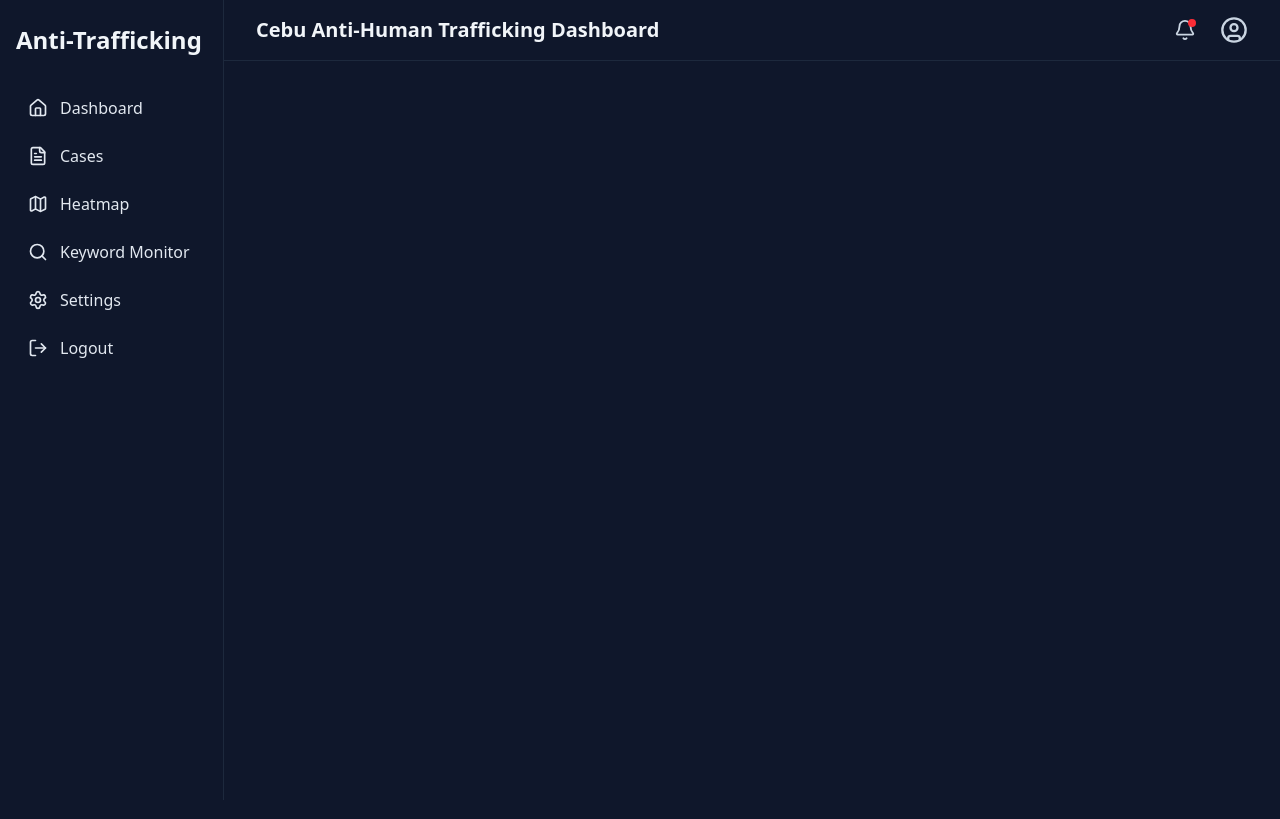
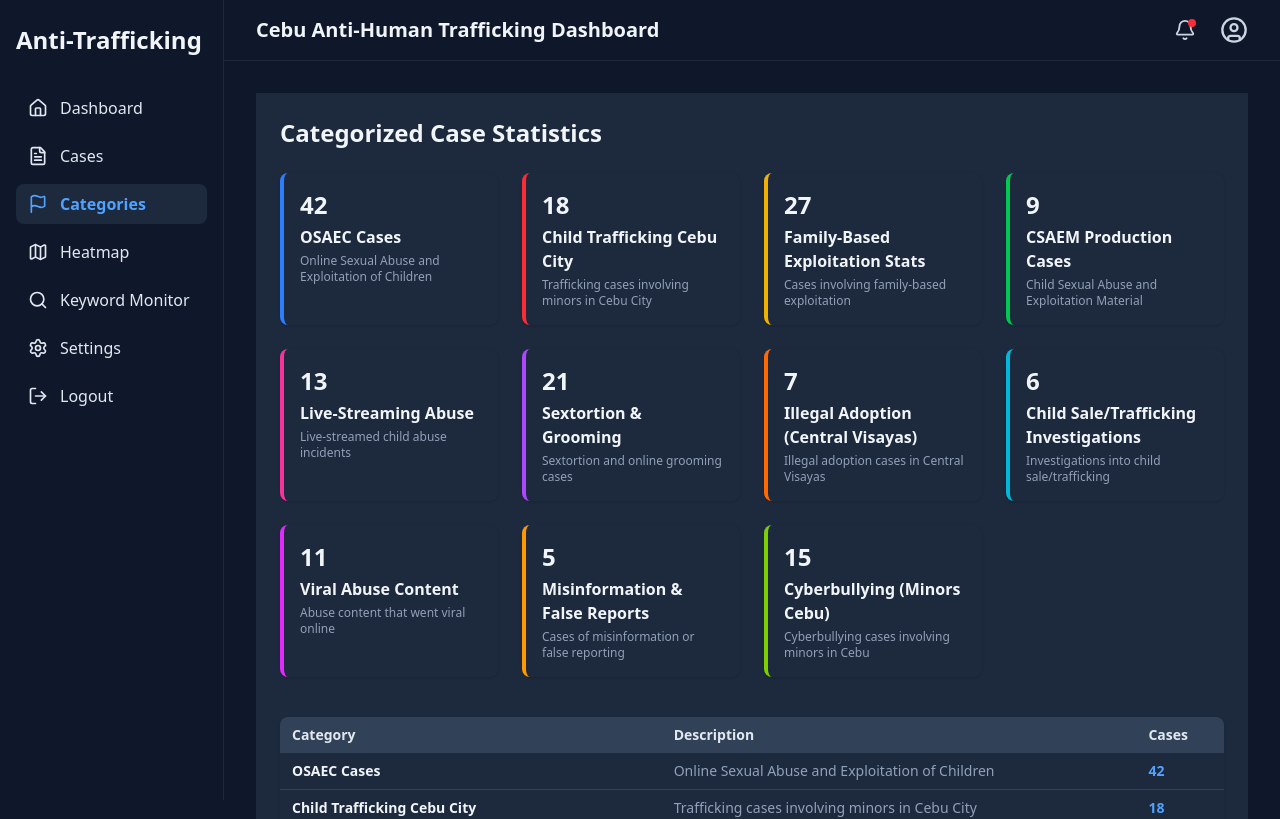
Before and after one commit to h4nzdev/HackathonDashboard, a React (Vite) app: page /categories in a window 1280 px wide. Shown: the top 819 px of the page. Built offline with nearby package versions, Linux system fonts and the light colour scheme.

Commit message:
Update for category

```diff
--- a/src/App.jsx
+++ b/src/App.jsx
@@ -10,6 +10,7 @@ import CasesPage from './pages/CasesPage';
 import HeatmapPage from './pages/HeatmapPage';
 import KeywordPage from './pages/KeywordPage';
 import stats from './data/dashboardStats.json';
+import CategoriesPage from "./pages/CategoriesPage";
 import { AlertCircle, Facebook, Flag, MapPin } from 'lucide-react';
 
 
@@ -29,13 +30,16 @@ export default function App() {
           <Header />
           <main className="flex-1 p-8 bg-slate-900 overflow-y-auto">
             <Routes>
-              <Route path="/" element={
+              <Route
+                path="/"
+                element={
                   <>
                     <div className="grid grid-cols-1 sm:grid-cols-2 md:grid-cols-4 gap-6 mb-8">
                       {cards.map((card, idx) => (
                         <DashboardCard key={idx} {...card} />
                       ))}
                     </div>
+                    {/* Category Stat Cards and Table moved to /categories page */}
                     <div className="grid grid-cols-1 md:grid-cols-2 gap-8">
                       <div>
                         <KeywordLogTable />
@@ -44,8 +48,10 @@ export default function App() {
                       <HeatmapMap />
                     </div>
                   </>
-              } />
+                }
+              />
               <Route path="/cases" element={<CasesPage />} />
+              <Route path="/categories" element={<CategoriesPage />} />
               <Route path="/heatmap" element={<HeatmapPage />} />
               <Route path="/keywords" element={<KeywordPage />} />
             </Routes>
--- /dev/null
+++ b/src/components/CategorySection.jsx
@@ -0,0 +1,25 @@
+import CategoryStatCard from './CategoryStatCard';
+
+const colorMap = [
+  'border-blue-500',
+  'border-red-500',
+  'border-yellow-500',
+  'border-green-500',
+  'border-pink-500',
+  'border-purple-500',
+  'border-orange-500',
+  'border-cyan-500',
+  'border-fuchsia-500',
+  'border-amber-500',
+  'border-lime-500',
+];
+
+export default function CategorySection({ stats }) {
+  return (
+    <div className="grid grid-cols-1 sm:grid-cols-2 md:grid-cols-3 lg:grid-cols-4 gap-6 mb-10">
+      {stats.map((item, idx) => (
+        <CategoryStatCard key={item.category} {...item} color={colorMap[idx % colorMap.length]} />
+      ))}
+    </div>
+  );
+}
--- /dev/null
+++ b/src/components/CategoryStatCard.jsx
@@ -0,0 +1,9 @@
+export default function CategoryStatCard({ category, count, desc, color }) {
+  return (
+    <div className={`bg-slate-800 rounded-lg p-4 shadow flex flex-col min-w-[200px] border-l-4 ${color}`}>
+      <div className="text-2xl font-bold mb-1">{count}</div>
+      <div className="text-slate-100 font-semibold mb-1">{category}</div>
+      <div className="text-slate-400 text-xs">{desc}</div>
+    </div>
+  );
+}
--- /dev/null
+++ b/src/components/CategoryTable.jsx
@@ -0,0 +1,24 @@
+export default function CategoryTable({ stats }) {
+  return (
+    <div className="overflow-x-auto rounded-lg shadow bg-slate-800 mb-10">
+      <table className="min-w-full text-sm">
+        <thead>
+          <tr className="bg-slate-700 text-slate-200">
+            <th className="px-3 py-2 text-left">Category</th>
+            <th className="px-3 py-2 text-left">Description</th>
+            <th className="px-3 py-2 text-left">Cases</th>
+          </tr>
+        </thead>
+        <tbody>
+          {stats.map((item, idx) => (
+            <tr key={item.category} className="border-b border-slate-700">
+              <td className="px-3 py-2 font-semibold text-slate-100">{item.category}</td>
+              <td className="px-3 py-2 text-slate-400">{item.desc}</td>
+              <td className="px-3 py-2 text-blue-400 font-bold">{item.count}</td>
+            </tr>
+          ))}
+        </tbody>
+      </table>
+    </div>
+  );
+}
--- a/src/components/Sidebar.jsx
+++ b/src/components/Sidebar.jsx
@@ -1,13 +1,14 @@
-import { Home, FileText, Map, Search, Settings, LogOut } from 'lucide-react';
+import { Home, FileText, Map, Search, Settings, LogOut, Flag } from 'lucide-react';
 
 
 const navItems = [
-  { name: 'Dashboard', icon: Home, path: '/' },
-  { name: 'Cases', icon: FileText, path: '/cases' },
-  { name: 'Heatmap', icon: Map, path: '/heatmap' },
-  { name: 'Keyword Monitor', icon: Search, path: '/keywords' },
-  { name: 'Settings', icon: Settings, path: '#' },
-  { name: 'Logout', icon: LogOut, path: '#' }
+  { name: "Dashboard", icon: Home, path: "/" },
+  { name: "Cases", icon: FileText, path: "/cases" },
+  { name: "Categories", icon: Flag, path: "/categories" },
+  { name: "Heatmap", icon: Map, path: "/heatmap" },
+  { name: "Keyword Monitor", icon: Search, path: "/keywords" },
+  { name: "Settings", icon: Settings, path: "#" },
+  { name: "Logout", icon: LogOut, path: "#" },
 ];
 
 import { Link, useLocation } from 'react-router-dom';
--- /dev/null
+++ b/src/data/categoryStats.json
@@ -0,0 +1,13 @@
+[
+  {"category": "OSAEC Cases", "count": 42, "desc": "Online Sexual Abuse and Exploitation of Children"},
+  {"category": "Child Trafficking Cebu City", "count": 18, "desc": "Trafficking cases involving minors in Cebu City"},
+  {"category": "Family-Based Exploitation Stats", "count": 27, "desc": "Cases involving family-based exploitation"},
+  {"category": "CSAEM Production Cases", "count": 9, "desc": "Child Sexual Abuse and Exploitation Material"},
+  {"category": "Live-Streaming Abuse", "count": 13, "desc": "Live-streamed child abuse incidents"},
+  {"category": "Sextortion & Grooming", "count": 21, "desc": "Sextortion and online grooming cases"},
+  {"category": "Illegal Adoption (Central Visayas)", "count": 7, "desc": "Illegal adoption cases in Central Visayas"},
+  {"category": "Child Sale/Trafficking Investigations", "count": 6, "desc": "Investigations into child sale/trafficking"},
+  {"category": "Viral Abuse Content", "count": 11, "desc": "Abuse content that went viral online"},
+  {"category": "Misinformation & False Reports", "count": 5, "desc": "Cases of misinformation or false reporting"},
+  {"category": "Cyberbullying (Minors Cebu)", "count": 15, "desc": "Cyberbullying cases involving minors in Cebu"}
+]
--- /dev/null
+++ b/src/pages/CategoriesPage.jsx
@@ -0,0 +1,13 @@
+import categoryStats from '../data/categoryStats.json';
+import CategorySection from '../components/CategorySection';
+import CategoryTable from '../components/CategoryTable';
+
+export default function CategoriesPage() {
+  return (
+    <div className="p-6 bg-slate-800 min-h-screen text-slate-100">
+      <h2 className="text-2xl font-bold mb-6">Categorized Case Statistics</h2>
+      <CategorySection stats={categoryStats} />
+      <CategoryTable stats={categoryStats} />
+    </div>
+  );
+}
```
Lines whose indentation alone changed are shown as unchanged.
